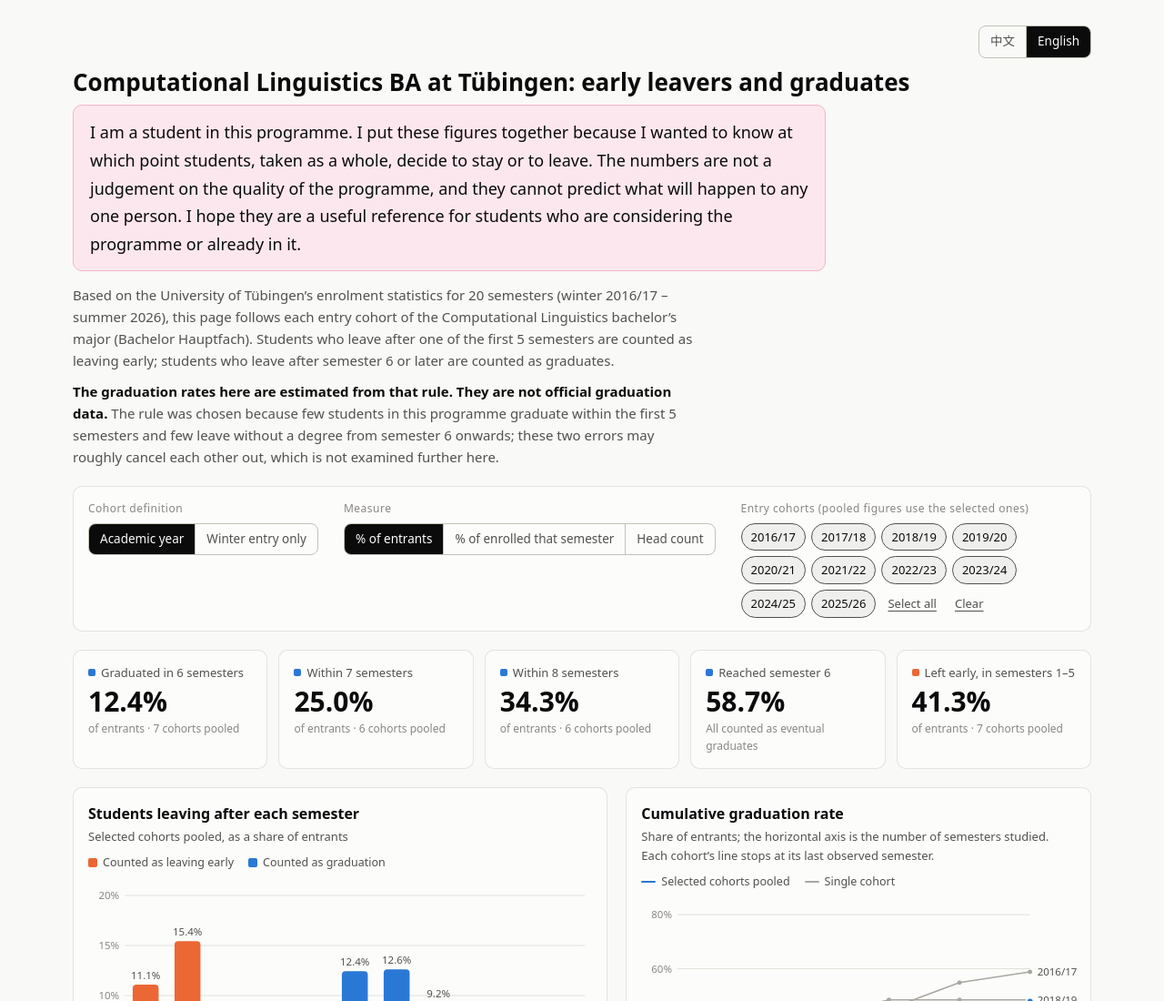
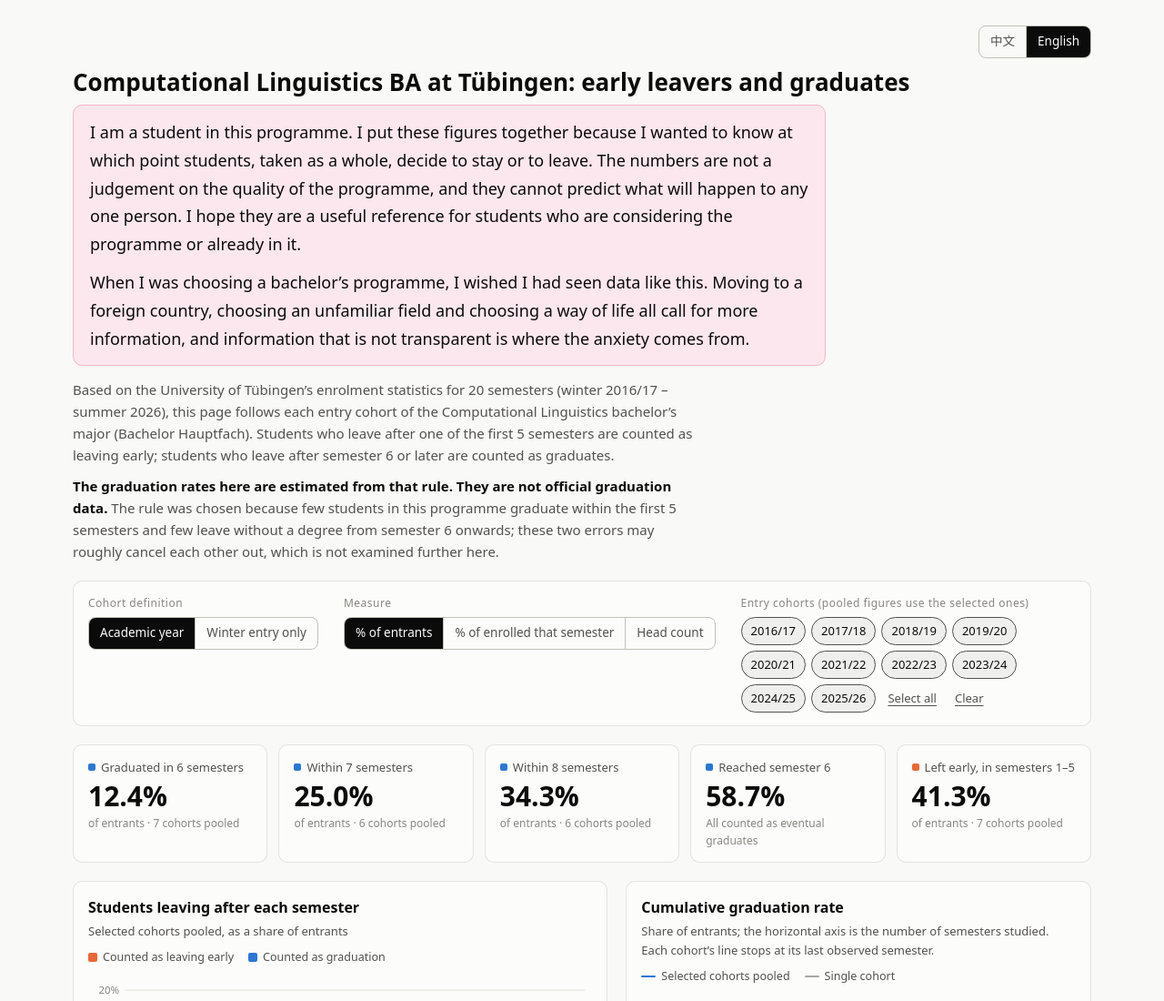
Before and after one commit to wooweeiao/cl-ba-graduation, a plain HTML site: page docs/index.html in a window 1280 px wide. Shown: the top 1100 px of the page at 91% size. Drawn offline with Linux system fonts and the light colour scheme.

Commit message:
Add a second paragraph to the opening note
Co-Authored-By: Claude Fable 5.2 <noreply@anthropic.com>

```diff
--- a/docs/index.html
+++ b/docs/index.html
@@ -55,7 +55,9 @@ thead th:last-child { white-space: normal; min-width: 84px; }
 header h1 { font-size: 26px; line-height: 1.3; margin: 0 0 8px; font-weight: 650; text-wrap: balance; }
 header p { margin: 0; color: var(--ink-2); max-width: 46em; }
 header p + p { margin-top: 10px; }
-header p.about { color: var(--ink); font-size: 18px; line-height: 1.7; font-weight: 500; margin: 8px 0 14px; padding: 14px 18px; background: var(--pink-bg); border: 1px solid var(--pink-ring); border-radius: 10px; }
+header .about { color: var(--ink); font-size: 18px; line-height: 1.7; font-weight: 500; margin: 8px 0 14px; padding: 14px 18px; background: var(--pink-bg); border: 1px solid var(--pink-ring); border-radius: 10px; max-width: 46em; }
+header .about p { color: inherit; max-width: none; }
+header .about p + p { margin-top: 12px; }
 .caveat b { color: var(--ink); font-weight: 600; }
 
 /* filter row */
@@ -133,7 +135,7 @@ footer { font-size: 12.5px; color: var(--muted); }
   .tiles { grid-template-columns: repeat(2, minmax(0, 1fr)); }
   .tile:last-child { grid-column: 1 / -1; }
   header h1 { font-size: 22px; }
-  header p.about { font-size: 17px; }
+  header .about { font-size: 17px; }
 }
 </style>
 
@@ -143,7 +145,7 @@ footer { font-size: 12.5px; color: var(--muted); }
   <header>
     <div class="langrow"><div class="seg" id="segLang"></div></div>
     <h1 data-t="h1"></h1>
-    <p class="about" data-t="ab_text"></p>
+    <div class="about"><p data-t="ab_text"></p><p data-t="ab_text2"></p></div>
     <p data-t="lede"></p>
     <p class="caveat" data-t="caveat"></p>
   </header>
@@ -236,6 +238,7 @@ const STR = { zh: {
   ],
   ab_title: '关于这个页面',
   ab_text: '我是这个专业的在读学生。做这个统计，是因为想知道学生总体上在哪个时间点做出继续或离开的决定。这里的数字不是对专业质量的评价，也不能用来预测某一个人的情况。希望它对正在考虑或正在读这个专业的同学有一点参考价值。',
+  ab_text2: '在我选择本科项目的时候，我曾经希望我有看到过这样的数据。搬到异国他乡，选择一个未知的领域，选择一种生活，本质需要更多的信息，信息不透明是焦虑的来源。',
   foot: '数据截至 SS 2026（采集日 2026-05-19）。只含本科主修；副修和硕士不在内。'
 }, en: {
   title: 'Tübingen CL BA Graduation', filters: 'Filters',
@@ -281,6 +284,7 @@ const STR = { zh: {
   ],
   ab_title: 'About this page',
   ab_text: 'I am a student in this programme. I put these figures together because I wanted to know at which point students, taken as a whole, decide to stay or to leave. The numbers are not a judgement on the quality of the programme, and they cannot predict what will happen to any one person. I hope they are a useful reference for students who are considering the programme or already in it.',
+  ab_text2: 'When I was choosing a bachelor’s programme, I wished I had seen data like this. Moving to a foreign country, choosing an unfamiliar field and choosing a way of life all call for more information, and information that is not transparent is where the anxiety comes from.',
   foot: 'Data up to summer semester 2026 (collected 19 May 2026). Bachelor major only; minor and master’s students are not included.'
 } };
 function pickLang() {
```
Also changed, not shown: site/index.html (+7 -3 lines).
